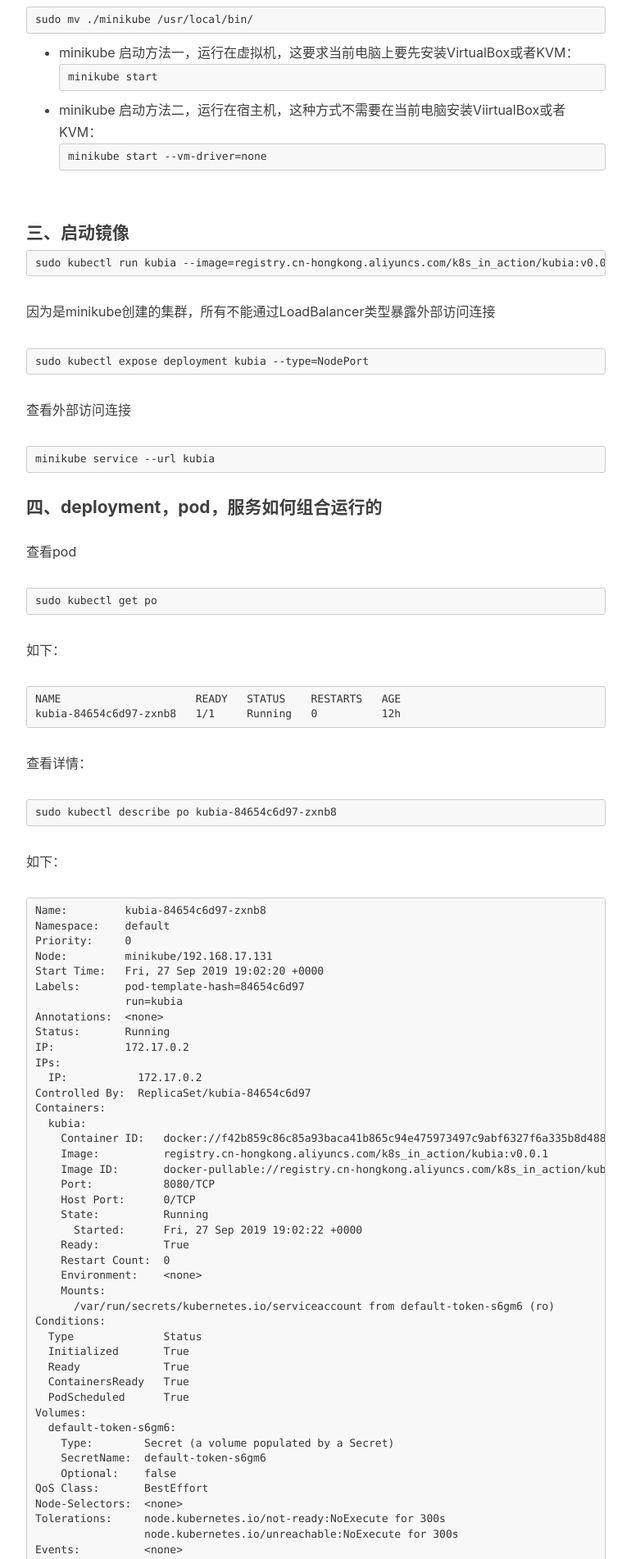
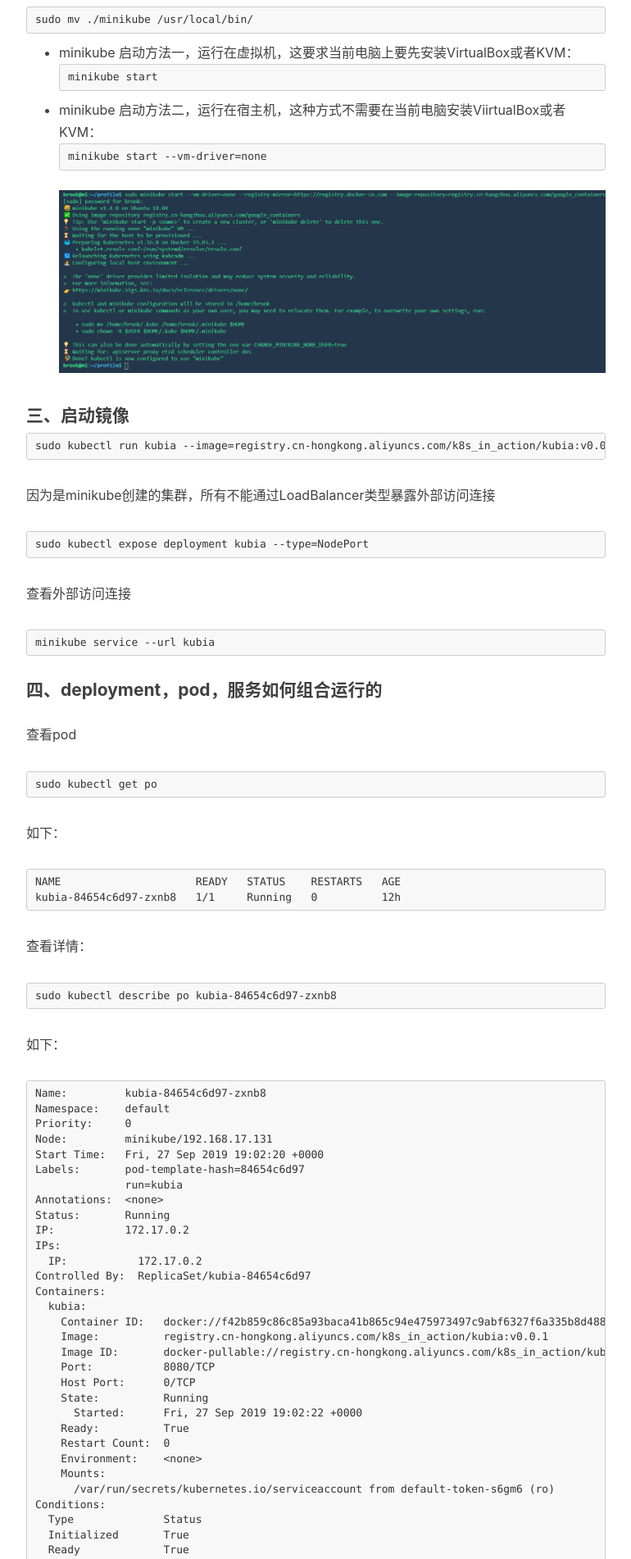
Before and after one commit to tangheng1995/tangheng1995.github.io, a Jekyll site: the page built from _posts/2019-09-28-Ubuntu-install-k8s.md, in a window 1280 px wide. Shown: the part 938-2840 px from the top of the page at 82% size, without its empty margins (233-1003 px from the left). Built offline with Jekyll 4.4.1, drawn with Linux system fonts in a browser that asks for light colours; nearby versions of some CDN libraries; comment, search, counter and statistics services are not loaded.

Commit message:
Update 2019-09-28-Ubuntu-install-k8s.md

````diff
--- a/_posts/2019-09-28-Ubuntu-install-k8s.md
+++ b/_posts/2019-09-28-Ubuntu-install-k8s.md
@@ -43,7 +43,7 @@
 ```text
 minikube start --vm-driver=none
 ```
-![]()
+![](https://github.com/tangheng1995/tangheng1995.github.io/blob/master/img/in-post/post-js-version/2019-09-28-minilube-start.png?raw=true)
 
 #### 三、启动镜像
 ```text
@@ -151,4 +151,4 @@
 Events:                   <none>
 ```
 
-![]()
+![](https://github.com/tangheng1995/tangheng1995.github.io/blob/master/img/in-post/post-js-version/2019-09-28-kubia-run.png?raw=true)
````
